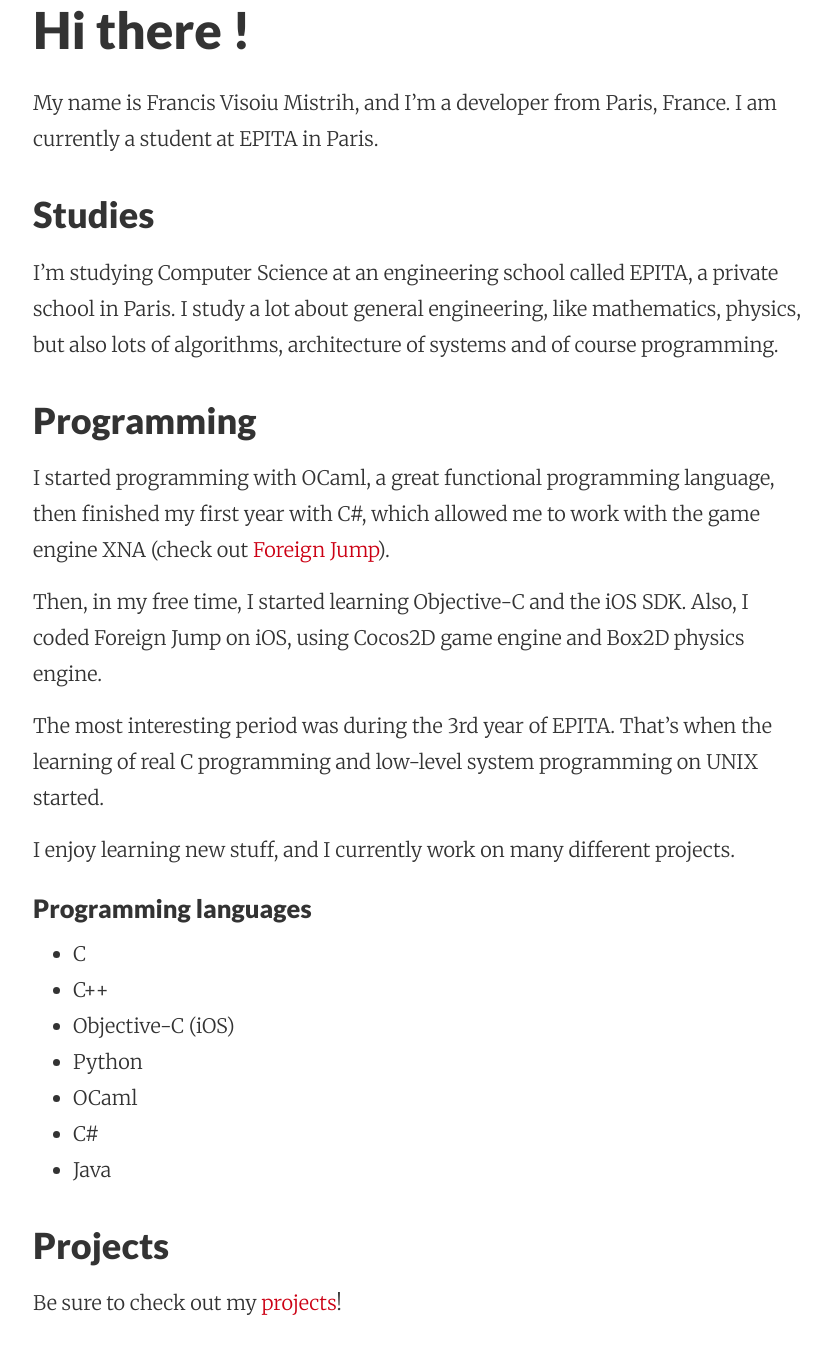
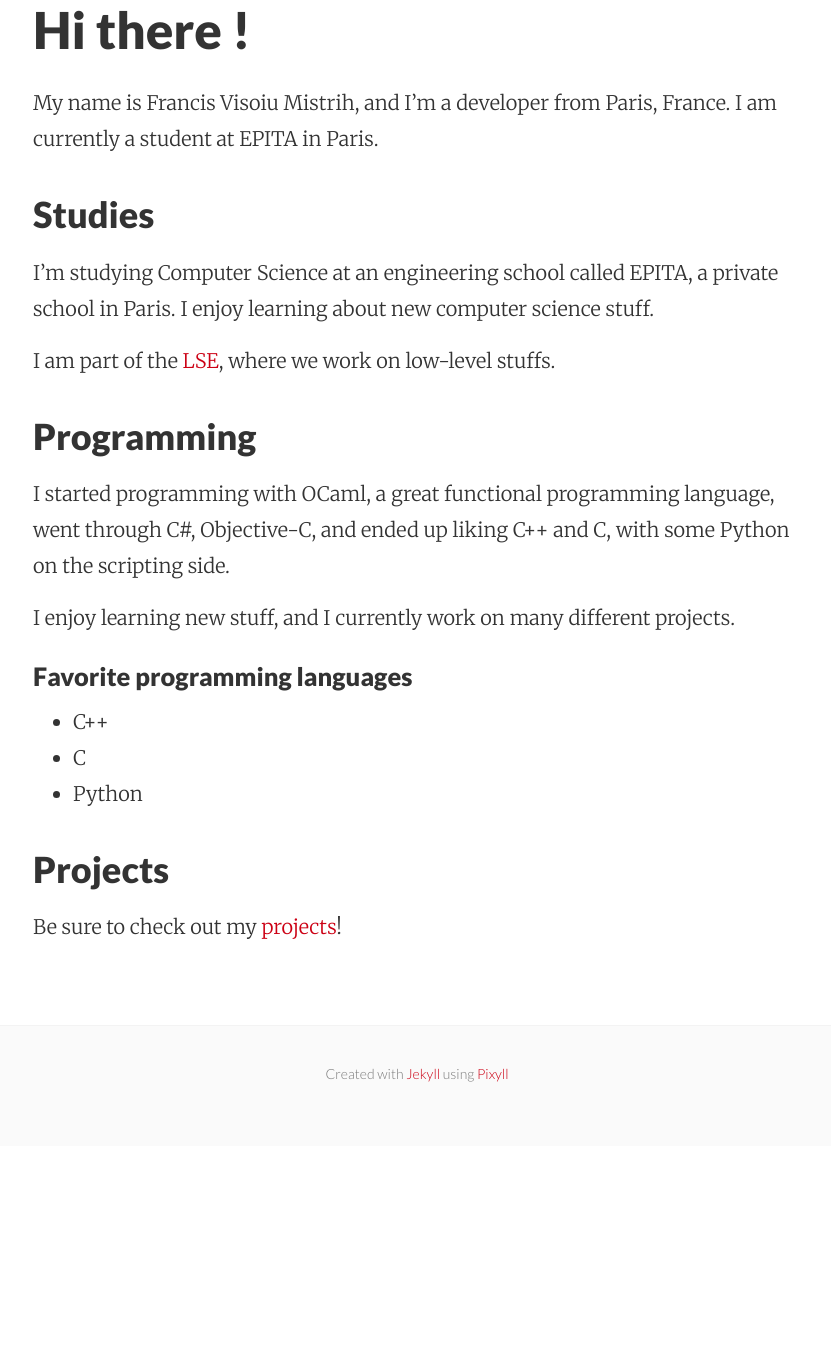
Before and after one commit to francisvm/francisvm.com, a Jekyll site: the page built from about.md, in a window 1280 px wide and 1400 px high, scrolled down 457 px. Shown: the top 1354 px of the window, without its empty margins (223-1054 px from the left). Built offline with Jekyll 4.4.1, drawn with Linux system fonts in a browser that asks for light colours; nearby versions of some CDN libraries; after the commit the page ends 1603 px from its top, so only the background shows below that.

Commit message:
about: index: remove non-low-level stuff

```diff
--- a/about.md
+++ b/about.md
@@ -13,34 +13,22 @@ I am currently a student at EPITA in Paris.
 
 ### Studies
 I’m studying Computer Science at an engineering school called EPITA,
-a private school in Paris. I study a lot about general engineering,
-like mathematics, physics, but also lots of algorithms,
-architecture of systems and of course programming.
+a private school in Paris. I enjoy learning about new computer science stuff.
+
+I am part of the [LSE](https://lse.epita.fr/), where we work on low-level
+stuffs.
 
 ### Programming
 I started programming with OCaml, a great functional programming language,
-then finished my first year with C#,
-which allowed me to work with the game engine XNA
-(check out [Foreign Jump]({{ site.baseurl }}/2012/foreignjump)).
-
-Then, in my free time, I started learning Objective-C and the iOS SDK.
-Also, I coded Foreign Jump on iOS,
-using Cocos2D game engine and Box2D physics engine.
-
-The most interesting period was during the 3rd year of EPITA.
-That's when the learning of real C programming and
-low-level system programming on UNIX started.
+went through C#, Objective-C, and ended up liking C++ and C, with some Python
+on the scripting side.
 
 I enjoy learning new stuff, and I currently work on many different projects.
 
-#### Programming languages
+#### Favorite programming languages
+* C++
 * C
-* C++
-* Objective-C (iOS)
 * Python
-* OCaml
-* C#
-* Java
 
 ### Projects
 Be sure to check out my [projects](/projects/)!
```
Also changed, not shown: index.md (+11 -7 lines).
